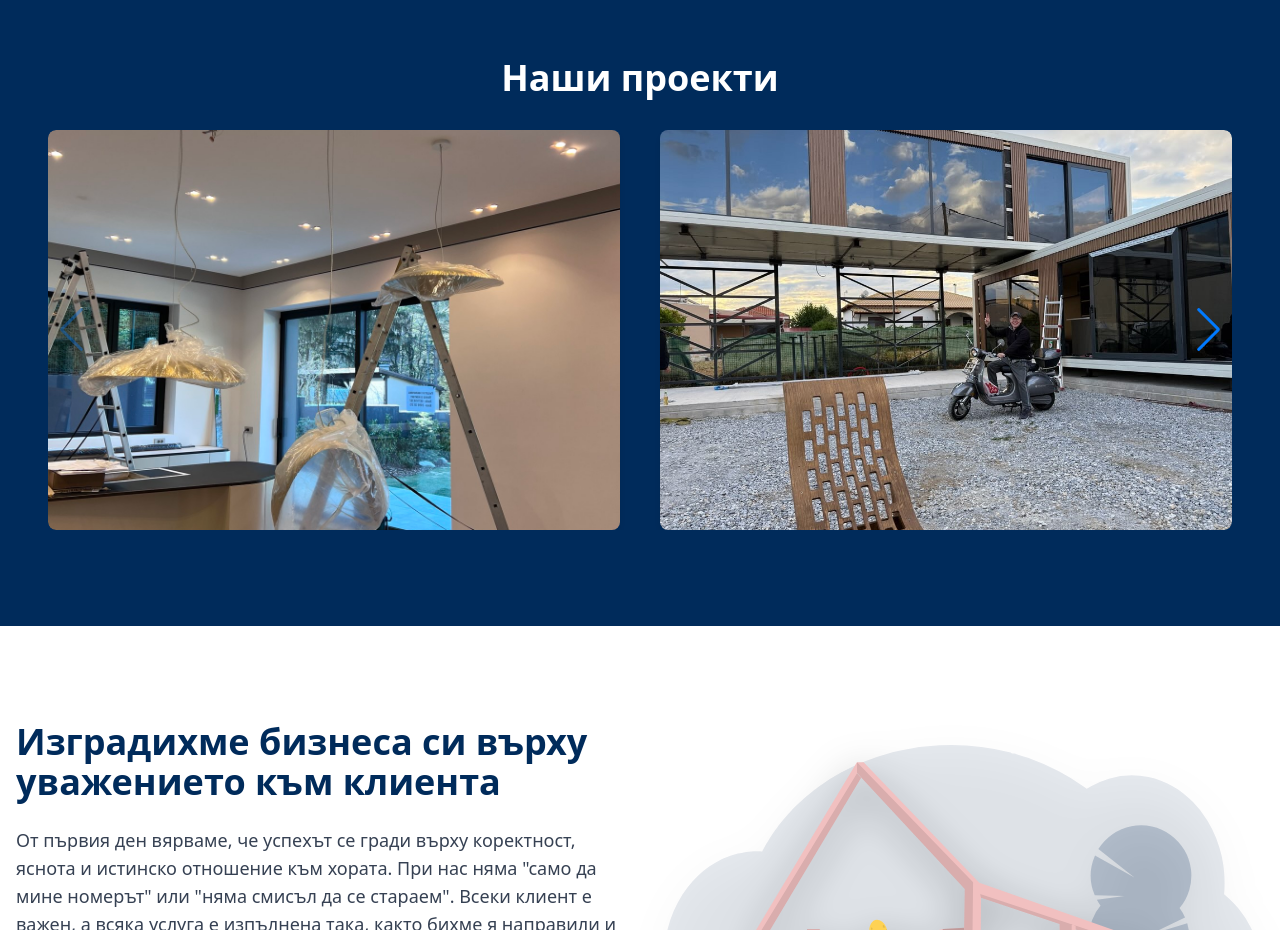
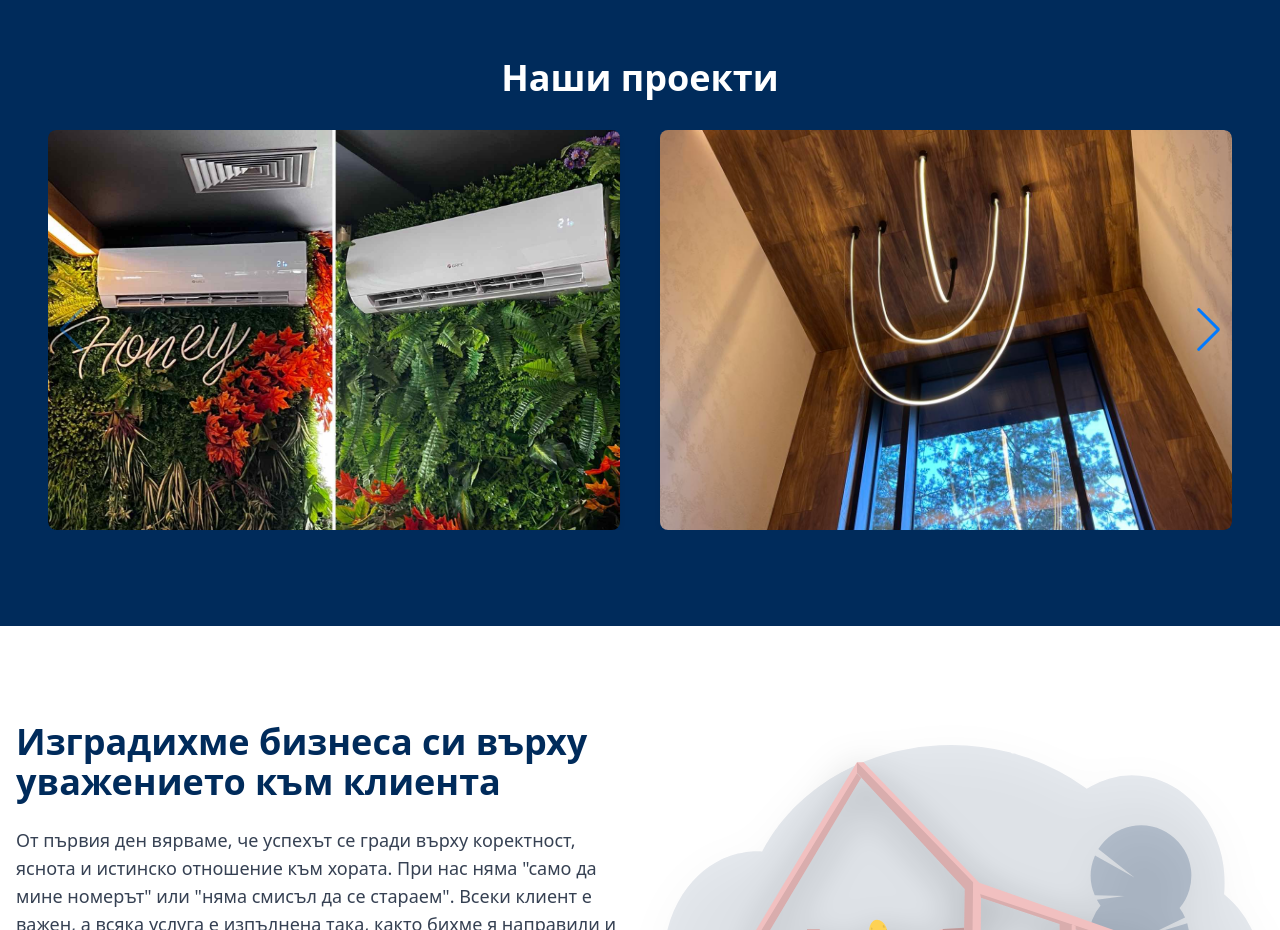
Before and after one commit to MarkVsudo/TotalPro, a React (Vite) app in the folder client/: page / in a window 1280 px wide. Shown: the part 2160-3090 px from the top of the page. Built offline with nearby package versions, Linux system fonts and the light colour scheme.

Commit message:
Added new services

```diff
--- a/client/src/components/HomePageComponents/ProjectsSection.jsx
+++ b/client/src/components/HomePageComponents/ProjectsSection.jsx
@@ -7,10 +7,38 @@ import "swiper/css/pagination";
 import { Navigation, Pagination } from "swiper/modules";
 
 const images = [
+  "src/assets/projects/project-img-4.jpg",
+  "src/assets/projects/project-img-6.jpg",
+  "src/assets/projects/project-img-10.jpg",
+  "src/assets/projects/project-img-3.jpg",
+  "src/assets/projects/project-img-7.jpg",
   "src/assets/projects/project-img-1.jpg",
+  "src/assets/projects/project-img-5.jpg",
   "src/assets/projects/project-img-2.jpg",
-  "src/assets/projects/project-img-3.jpg",
-  "src/assets/projects/project-img-4.jpg",
+  "src/assets/projects/project-img-8.jpg",
+  "src/assets/projects/project-img-9.jpg",
+  "src/assets/projects/project-img-11.jpg",
+  "src/assets/projects/project-img-12.jpg",
+  "src/assets/projects/project-img-13.jpg",
+  "src/assets/projects/project-img-14.jpg",
+  "src/assets/projects/project-img-15.jpg",
+  "src/assets/projects/project-img-16.jpg",
+  "src/assets/projects/project-img-17.jpg",
+  "src/assets/projects/project-img-18.jpg",
+  "src/assets/projects/project-img-19.jpg",
+  "src/assets/projects/project-img-20.jpg",
+  "src/assets/projects/project-img-21.jpg",
+  "src/assets/projects/project-img-22.jpg",
+  "src/assets/projects/project-img-23.jpg",
+  "src/assets/projects/project-img-24.jpg",
+  "src/assets/projects/project-img-25.jpg",
+  "src/assets/projects/project-img-26.jpg",
+  "src/assets/projects/project-img-27.jpg",
+  "src/assets/projects/project-img-28.jpg",
+  "src/assets/projects/project-img-29.jpg",
+  "src/assets/projects/project-img-30.jpg",
+  "src/assets/projects/project-img-31.jpg",
+  "src/assets/projects/project-img-32.jpg",
 ];
 
 Modal.setAppElement("#root");
--- a/client/src/components/shared/Navbar.jsx
+++ b/client/src/components/shared/Navbar.jsx
@@ -23,6 +23,11 @@ import { GiScrew } from "react-icons/gi";
 import { FaCartShopping } from "react-icons/fa6";
 import { useCart } from "../../context/CartContext";
 
+import { MdOutlinePlumbing } from "react-icons/md";
+import { BiSolidCctv } from "react-icons/bi";
+import { RiLayoutGridFill } from "react-icons/ri";
+import { RiSofaFill } from "react-icons/ri";
+
 const products = [
   {
     name: "Климатици",
@@ -47,6 +52,30 @@ const products = [
     description: "Окачени тавани, стени и прегради от гипсокартон",
     href: "#",
     icon: GiScrew,
+  },
+  {
+    name: "СОТ",
+    description: "Сигнализация и охранителни системи",
+    href: "#",
+    icon: BiSolidCctv,
+  },
+  {
+    name: "ВИК",
+    description: "Водоинсталационни и каналзационни работи",
+    href: "#",
+    icon: MdOutlinePlumbing,
+  },
+  {
+    name: "Плочкаджии",
+    description: "Полагане на плочки и керамични облицовки",
+    href: "#",
+    icon: RiLayoutGridFill,
+  },
+  {
+    name: "Мебели",
+    description: "Производство и инсталиране на мебели",
+    href: "#",
+    icon: RiSofaFill,
   },
 ];
 
```
